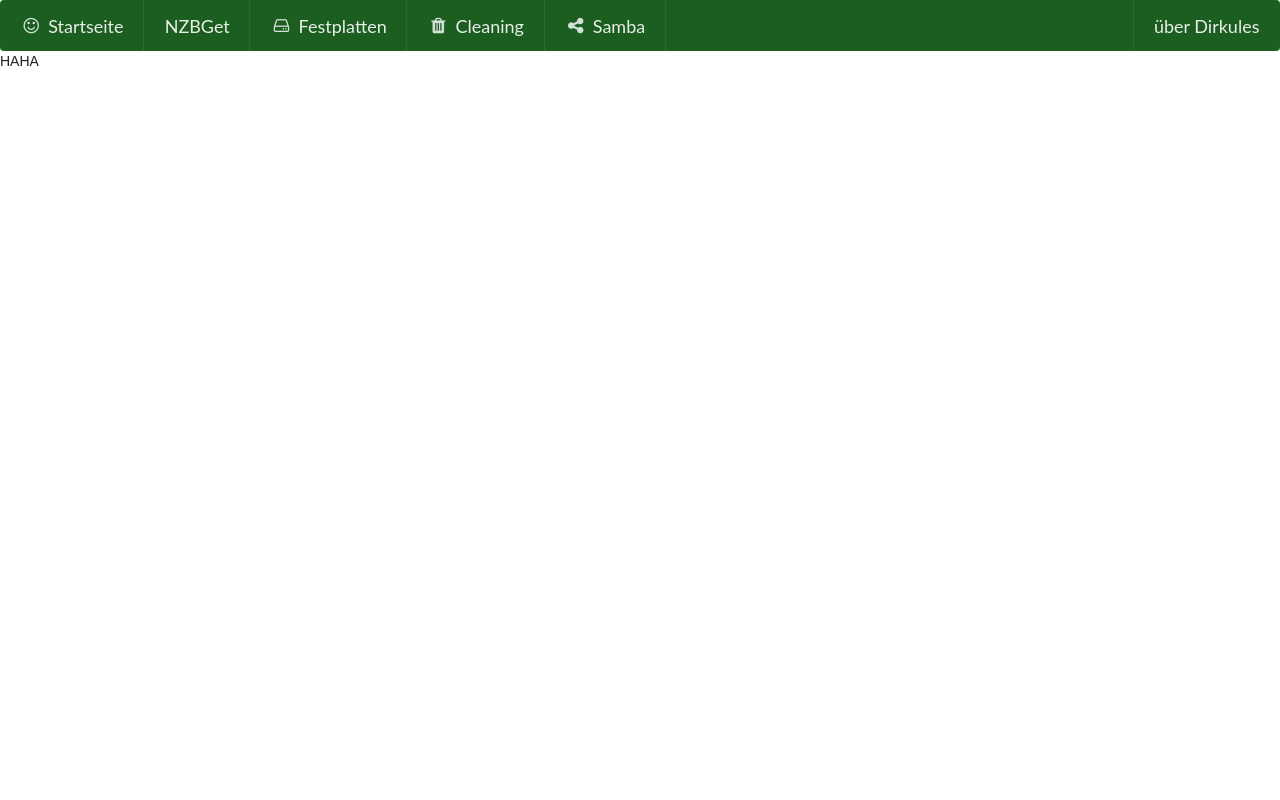
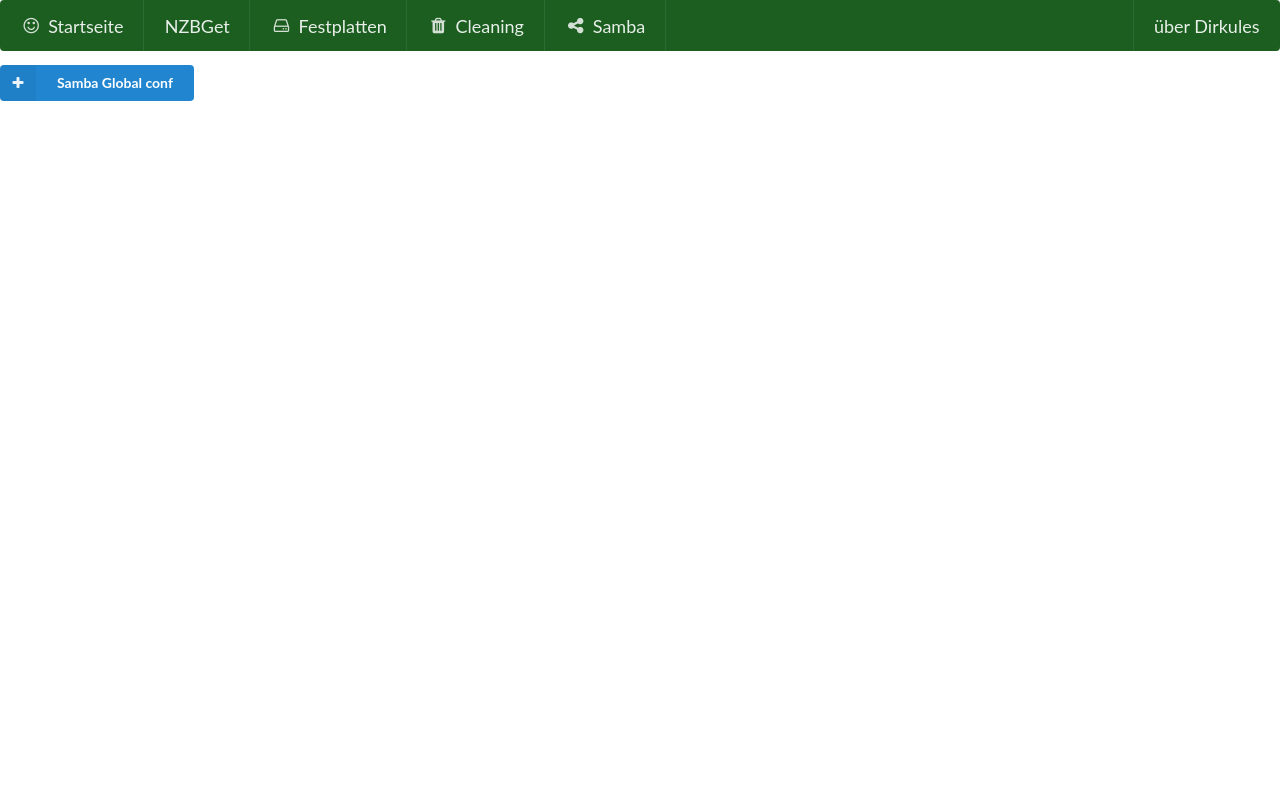
Before and after one commit to technikamateur/dirkules, a Flask app: page /samba in a window 1280 px wide. Run offline with Flask 2, Linux system fonts and the light colour scheme.

Commit message:
more things for samba

```diff
--- a/dirkules/config.py
+++ b/dirkules/config.py
@@ -3,6 +3,7 @@ import os
 from apscheduler.jobstores.memory import MemoryJobStore
 
 baseDir = os.path.abspath(os.path.dirname(__file__))
+staticDir = os.path.join(baseDir, 'static')
 
 SQLALCHEMY_DATABASE_URI = 'sqlite:///' + os.path.join(baseDir, 'dirkules.db')
 SQLALCHEMY_TRACK_MODIFICATIONS = False
--- a/dirkules/templates/samba.html
+++ b/dirkules/templates/samba.html
@@ -4,5 +4,9 @@
 {{ super() }}
 {% endblock %}
 {% block body %}
-HAHA
+<a href="{{ url_for('samba_global') }}">
+            <div class="ui primary labeled icon button">
+                <i class="plus icon"></i> Samba Global conf
+            </div>
+        </a>
 {% endblock %}
--- a/dirkules/views.py
+++ b/dirkules/views.py
@@ -6,6 +6,7 @@ from dirkules.models import Drive, Cleaning
 import dirkules.viewManager.viewManager as viewManager
 from dirkules.validation.validators import CleaningForm
 from sqlalchemy import asc, collate
+from dirkules.config import staticDir
 
 
 @app.route('/', methods=['GET'])
@@ -22,9 +23,6 @@ def drives():
         dbDrives.append(d)
     return render_template('drives.html', drives=dbDrives)
 
-@app.route('/samba', methods=['GET'])
-def samba():
-    return render_template('samba.html')
 
 @app.route('/about', methods=['GET'])
 def about():
@@ -71,3 +69,19 @@ def add_cleaning():
         viewManager.create_cleaning_obj(form.jobname.data, form.path.data, form.active.data)
         return redirect(url_for('cleaning'))
     return render_template('add_cleaning.html', form=form)
+
+@app.route('/samba', methods=['GET'])
+def samba():
+    return render_template('samba.html')
+
+@app.route('/samba/global', methods=['GET'])
+def samba_global():
+    file = open(staticDir + "/conf/samba_global.conf")
+    conf = list()
+    while True:
+        line = file.readline()
+        if line != '':
+            conf.append(line.rstrip())
+        else:
+            break
+    return render_template('samba_global.html', conf=conf)
```
Also changed, not shown: dirkules/templates/samba_global.html (added, +15 -0 lines), 1 other file.
